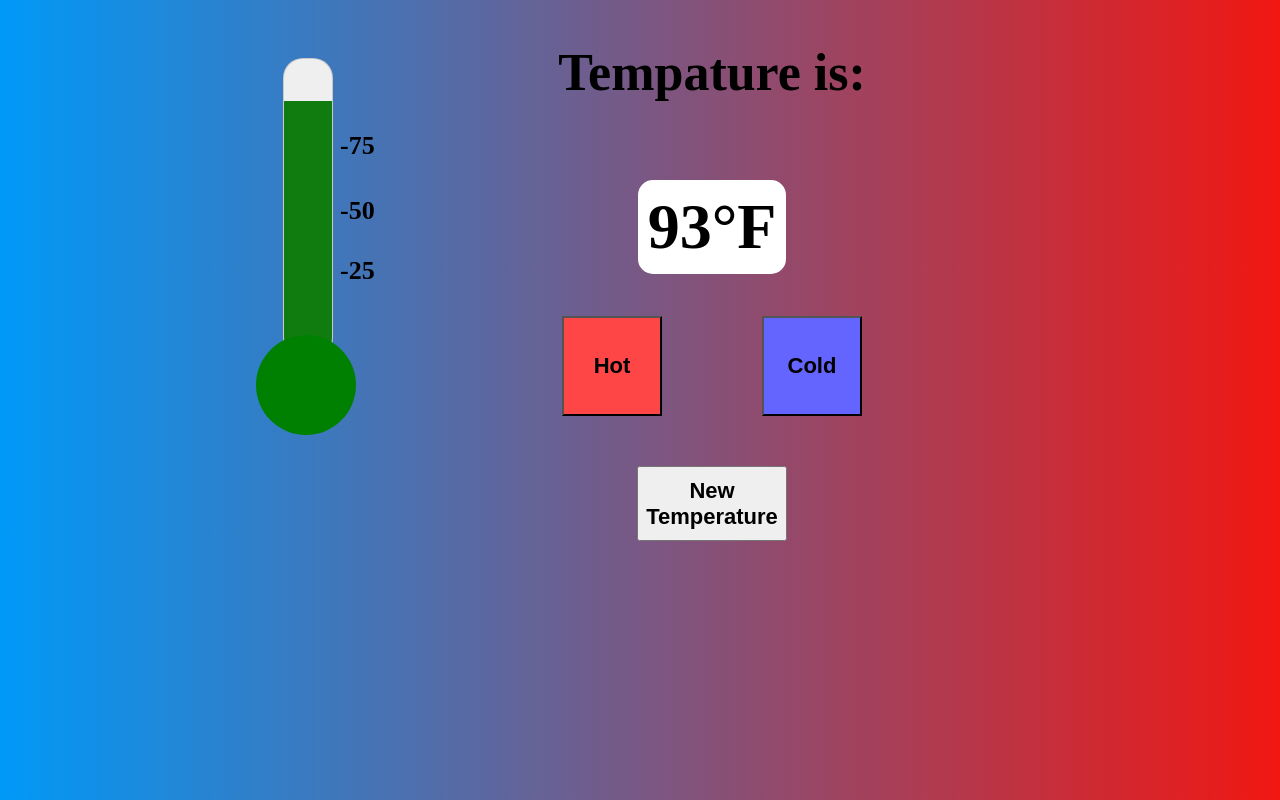
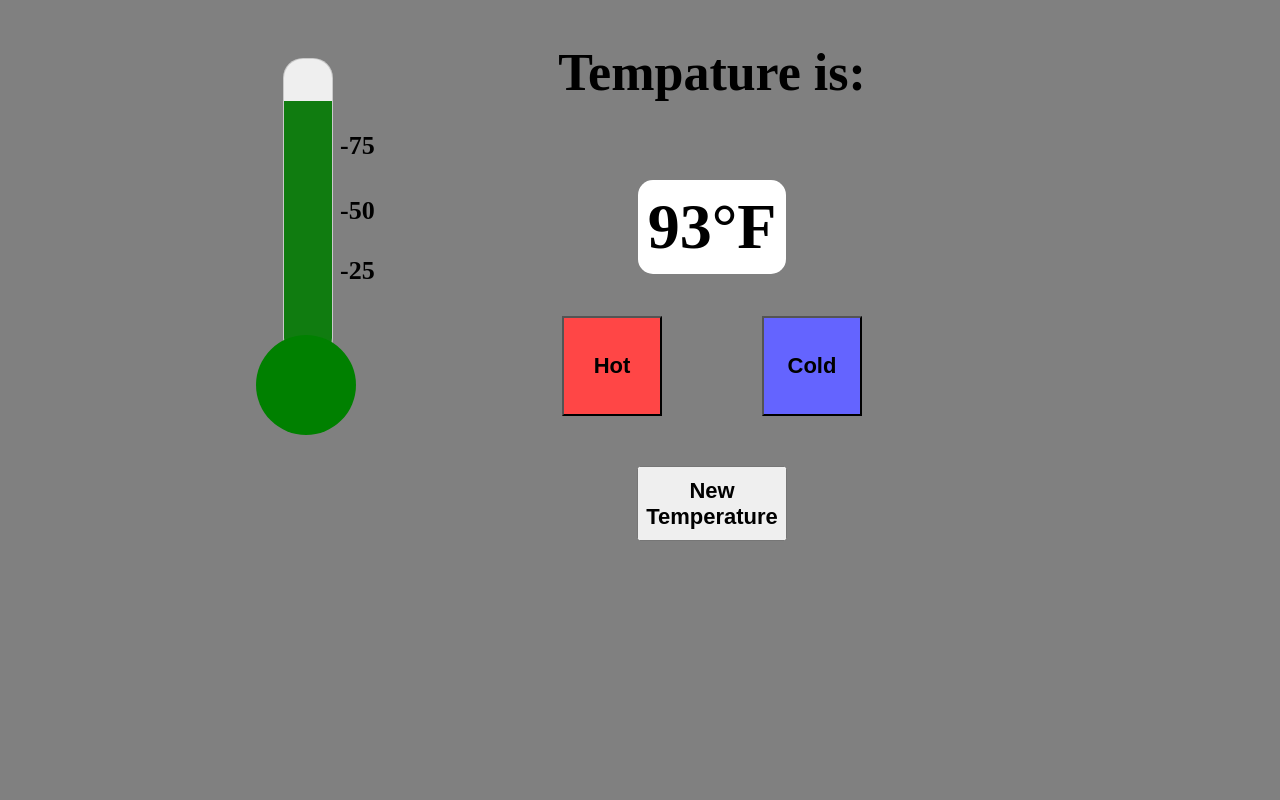
Before and after one commit to sammimac95/sammimac95.github.io, a plain HTML site: page index.html in a window 1280 px wide. Drawn offline with Linux system fonts and the light colour scheme.

Commit message:
Update style.css

```diff
--- a/style.css
+++ b/style.css
@@ -1,5 +1,5 @@
 body {
-    background-image: linear-gradient(to right, #0099f7, #f11712);
+    background-color: gray;
 }
 
 .main-content {
```
